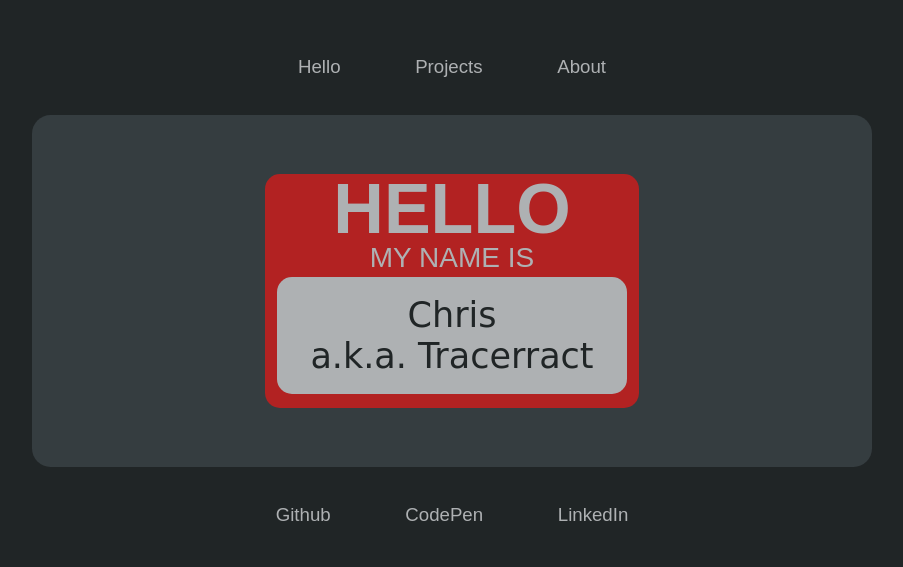
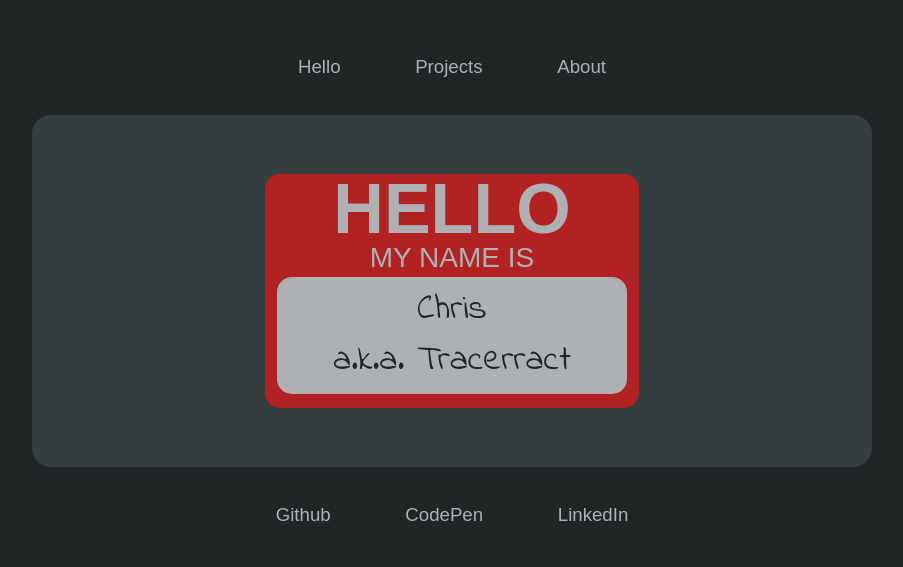
Before and after one commit to Tracerract/tracerract.github.io, a plain HTML site: page index.html in a window 1280 px wide. Shown: the part 109-676 px from the top of the page, without its empty margins (188-1091 px from the left). Drawn offline with Linux system fonts and the light colour scheme.

Commit message:
Google Font implementation
Implemented usage of google font for consistent nametag across browsers

```diff
--- a/assets/css/styles.css
+++ b/assets/css/styles.css
@@ -139,7 +139,7 @@ height: 10rem;
   flex-direction: column;
   justify-content: center;
   height: calc(1.25 * var(--nametag));
-  font-family: 'Brush Script MT', cursive;
+  font-family: 'Indie Flower', 'Brush Script MT', cursive;
   font-size: calc(var(--nametag-text) * 1.25);
 }
 
--- a/index.html
+++ b/index.html
@@ -13,6 +13,9 @@
     <meta property="og:type" content="website">
     <meta property="og:site_name" content="Chris Bristow | Portfolio">
     <meta property="og:title" content="Chris Bristow | Portfolio">
+    <link rel="preconnect" href="https://fonts.googleapis.com">
+    <link rel="preconnect" href="https://fonts.gstatic.com" crossorigin>
+    <link href="https://fonts.googleapis.com/css2?family=Indie+Flower&display=swap" rel="stylesheet">
     <link rel="stylesheet" href="assets/css/styles.css" />
     <script src="assets/js/main.js" type="text/javascript" crossorigin=""></script>
 </head>
```
